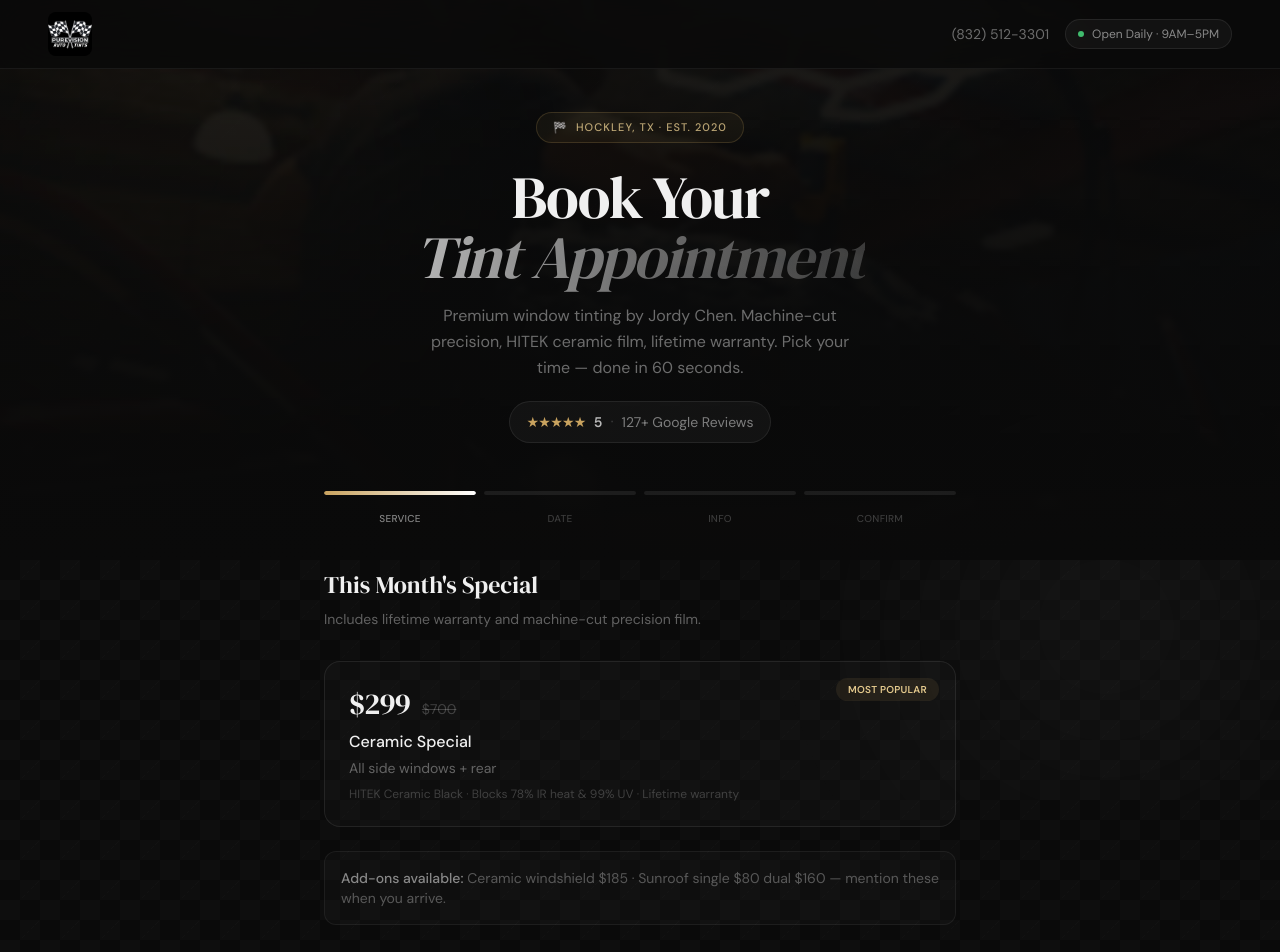
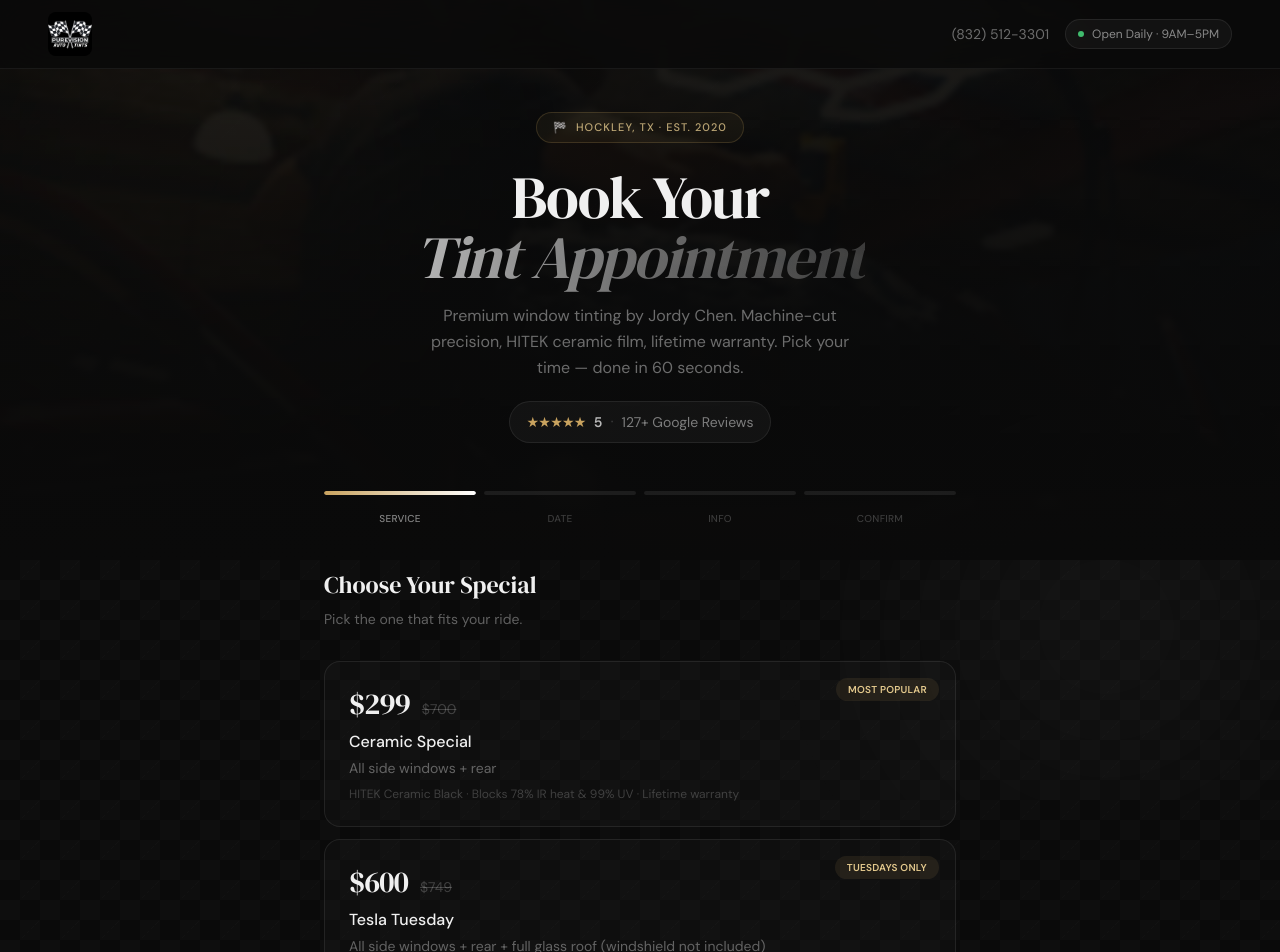
Before and after one commit to rader-jake/purevision-booking, a Next.js app: page / in a window 1280 px wide. Shown: the top 952 px of the page. Built offline with nearby package versions, Linux system fonts and the light colour scheme.

Commit message:
Tesla Tuesday added

```diff
--- a/app/page.tsx
+++ b/app/page.tsx
@@ -18,7 +18,20 @@ interface DateOption {
   dayName: string   // Mon, Tue...
   dayNum: string    // 1, 2...
   month: string     // Aug, Sep...
+  dow: number       // 0=Sun..6=Sat
   isToday: boolean
+}
+
+interface Special {
+  id: string
+  name: string
+  price: string
+  original: string
+  desc: string
+  details: string
+  tag?: string
+  daysAvailable?: number[]   // 0=Sun..6=Sat; omitted = every day
+  availabilityNote?: string  // date-step subtitle override
 }
 
 // ─── HELPERS ──────────────────────────────────────────────────────────────────
@@ -35,6 +48,7 @@ function getNext14Days(): DateOption[] {
       dayName: d.toLocaleDateString('en-US', { weekday: 'short' }),
       dayNum: d.toLocaleDateString('en-US', { day: 'numeric' }),
       month: d.toLocaleDateString('en-US', { month: 'short' }),
+      dow: d.getDay(),
       isToday: d.toLocaleDateString('en-CA') === todayStr,
     })
   }
@@ -60,7 +74,7 @@ export default function BookingPage() {
 
   const dates = getNext14Days()
 
-  const services = [
+  const services: Special[] = [
     {
       id: 'ceramic',
       name: 'Ceramic Special',
@@ -69,6 +83,17 @@ export default function BookingPage() {
       desc: 'All side windows + rear',
       details: 'HITEK Ceramic Black · Blocks 78% IR heat & 99% UV · Lifetime warranty',
       tag: 'Most Popular',
+    },
+    {
+      id: 'tesla-tuesday',
+      name: 'Tesla Tuesday',
+      price: '$600',
+      original: '$749',
+      desc: 'All side windows + rear + full glass roof (windshield not included)',
+      details: 'HITEK Ceramic Black · Blocks 78% IR heat & 99% UV · Lifetime warranty',
+      tag: 'Tuesdays Only',
+      daysAvailable: [2],
+      availabilityNote: 'Tuesdays only · 9AM–5PM',
     },
   ]
 
@@ -119,7 +144,7 @@ export default function BookingPage() {
           first_name: name,
           phone: formattedPhone,
           'Vehicle Information': vehicle,
-          lead_special_override: 'Ceramic Special',
+          lead_special_override: selectedService?.name,
           source: 'booking_page',
         }),
       })
@@ -140,7 +165,7 @@ export default function BookingPage() {
           lead_name: name,
           lead_phone: formattedPhone,
           lead_vehicle: vehicle,
-          lead_special: 'Ceramic Special',
+          lead_special: selectedService?.name,
           appointment_time: timeStr,
         }),
       })
@@ -168,6 +193,9 @@ export default function BookingPage() {
   }
 
   const selectedService = services.find(s => s.id === service)
+  const availableDates = selectedService?.daysAvailable
+    ? dates.filter(d => selectedService.daysAvailable!.includes(d.dow))
+    : dates
 
   const stepIndex = ['service', 'date', 'info', 'confirm'].indexOf(step)
   const stepLabels = ['Service', 'Date', 'Info', 'Confirm']
@@ -272,8 +300,8 @@ export default function BookingPage() {
         {/* ─── STEP 1: SERVICE ────────────────────────────────── */}
         {step === 'service' && (
           <div className="animate-fade-up animate-fade-up-delay-2">
-            <h2 className="font-display text-2xl mb-2">This Month&apos;s Special</h2>
-            <p className="text-white/35 text-sm mb-8">Includes lifetime warranty and machine-cut precision film.</p>
+            <h2 className="font-display text-2xl mb-2">{services.length > 1 ? 'Choose Your Special' : "This Month's Special"}</h2>
+            <p className="text-white/35 text-sm mb-8">{services.length > 1 ? 'Pick the one that fits your ride.' : 'Includes lifetime warranty and machine-cut precision film.'}</p>
 
             <div className="flex flex-col gap-3">
               {services.map(s => (
@@ -319,11 +347,11 @@ export default function BookingPage() {
             </button>
 
             <h2 className="font-display text-2xl mb-2">Pick a Day</h2>
-            <p className="text-white/35 text-sm mb-6">Open daily, 9AM–5PM · {selectedService?.name}</p>
+            <p className="text-white/35 text-sm mb-6">{selectedService?.availabilityNote ?? 'Open daily, 9AM–5PM'} · {selectedService?.name}</p>
 
             {/* Date cards */}
             <div className="grid grid-cols-4 md:grid-cols-6 gap-2 mb-8">
-              {dates.map(d => (
+              {availableDates.map(d => (
                 <button
                   key={d.date}
                   onClick={() => setSelectedDate(d)}
@@ -480,7 +508,7 @@ export default function BookingPage() {
 
               {existingTint === 'yes' && (
                 <div className="p-3 rounded-xl bg-white/[0.03] border border-white/[0.06] text-sm text-white/40 animate-fade-up">
-                  ✓ Tint removal is <span className="text-white/70 font-medium">included FREE</span> with both specials.
+                  ✓ Tint removal is <span className="text-white/70 font-medium">included FREE</span> with {services.length > 1 ? 'any of our specials' : 'this special'}.
                 </div>
               )}
             </div>
```
